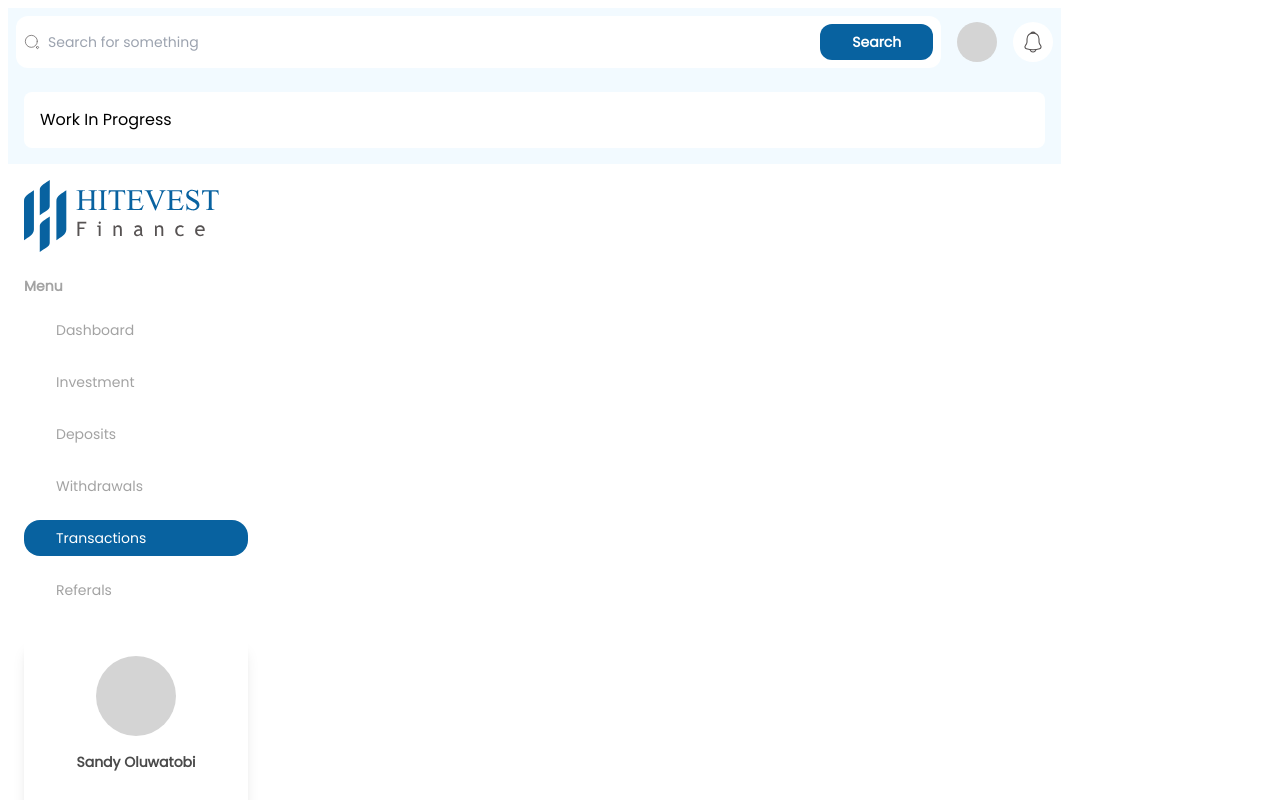
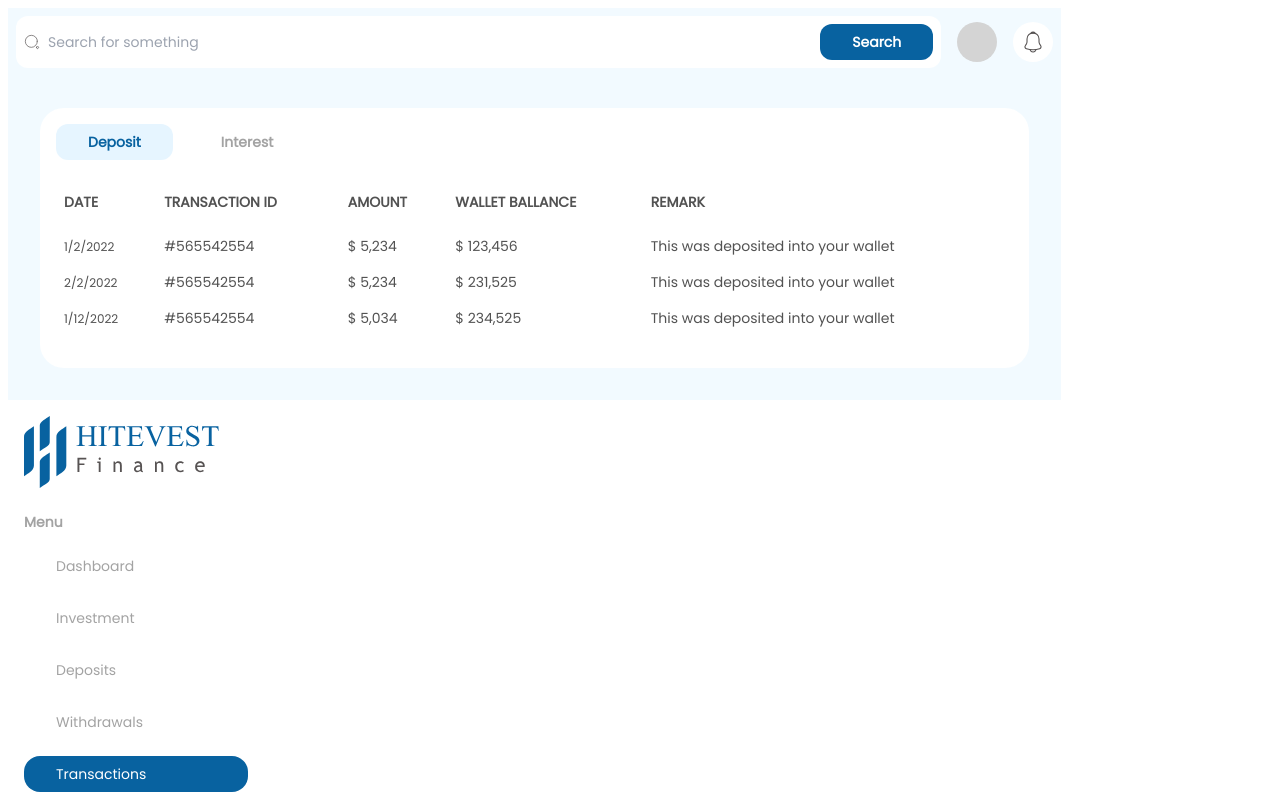
Before and after one commit to Hitevest-Organisation/hitevest-dashboard, a Next.js app: page /dashboard/transactions in a window 1280 px wide. Built offline with nearby package versions, Linux system fonts and the light colour scheme.

Commit message:
Trx table & page

```diff
--- a/components/dashboard/TransactionsTable.tsx
+++ b/components/dashboard/TransactionsTable.tsx
@@ -41,12 +41,6 @@ export default function TransactionsTable({ limit }: Props) {
           </div>
         ))}
       </div>
-
-      <nav className="flex pt-4 justify-end">
-        <button className="bg-primary rounded-xl font-bold bg-opacity-20 text-primary text-sm text-center p-2 px-4 capitalize md:px-8 hover:(bg-opacity-100 bg-secondary text-white) ">
-          Veiw All →
-        </button>
-      </nav>
     </section>
   );
 }
--- a/pages/dashboard/index.tsx
+++ b/pages/dashboard/index.tsx
@@ -58,6 +58,12 @@ export default function DashboardHome() {
           </div>
 
           <TransactionsTable limit={10} />
+
+          <nav className="flex justify-end">
+            <button className="bg-primary rounded-xl font-bold bg-opacity-20 text-primary text-sm text-center p-2 px-4 capitalize md:px-8 hover:(bg-opacity-100 bg-secondary text-white) ">
+              Veiw All →
+            </button>
+          </nav>
         </section>
       </section>
     </DashboardLayout>
--- a/pages/dashboard/transactions.tsx
+++ b/pages/dashboard/transactions.tsx
@@ -1,10 +1,23 @@
+import TransactionsTable from "../../components/dashboard/TransactionsTable";
 import DashboardLayout from "../../layouts/DashboardLayout";
 
 export default function TransactionsPage() {
   return (
     <DashboardLayout alias="transactions">
-      <section className="p-4">
-        <section className="bg-white rounded-lg p-4">Work In Progress</section>
+      <section className="p-4 md:p-8">
+        <section className="bg-white rounded-3xl p-4 md:(p-8)">
+          <div className="flex space-x-4">
+            <button className="bg-primary rounded-xl font-bold bg-opacity-20 text-primary text-sm text-center p-2 px-4 capitalize md:px-8 hover:(bg-opacity-100 bg-secondary text-white) ">
+              Deposit
+            </button>
+
+            <button className="rounded-xl font-bold text-sm py-2 px-4 text-true-gray-400 capitalize md:px-8 hover:(text-primary bg-secondary) ">
+              Interest
+            </button>
+          </div>
+
+          <TransactionsTable />
+        </section>
       </section>
     </DashboardLayout>
   );
```
